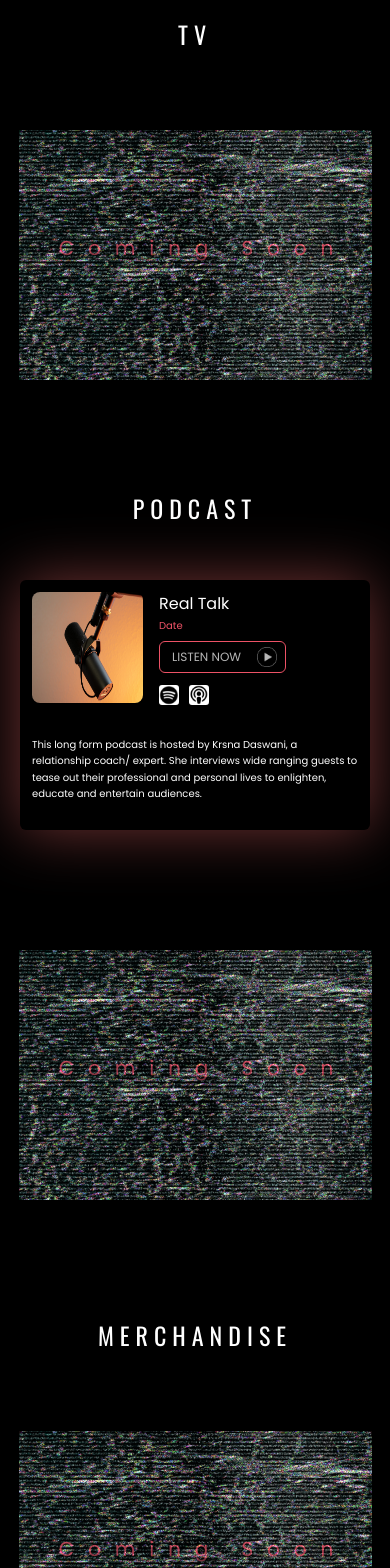
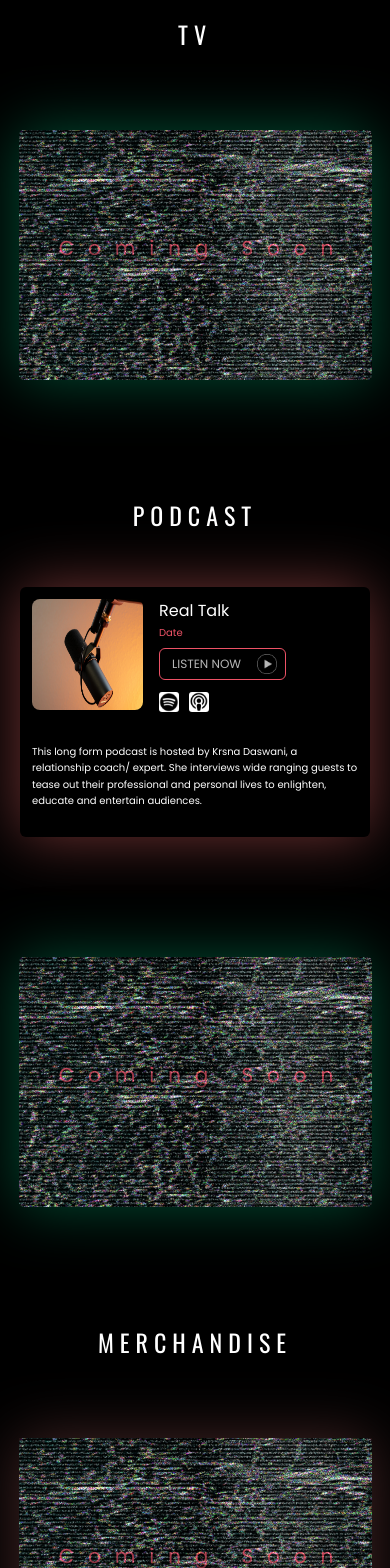
Before and after one commit to Ashutoshkr23/boys-played-well, a Next.js app: page / in a window 390 px wide. Shown: the part 1700-3268 px from the top of the page. Built offline with nearby package versions, Linux system fonts and the light colour scheme.

Commit message:
Drop-shadow added for mobile view

```diff
--- a/src/Component/Merchandise.jsx
+++ b/src/Component/Merchandise.jsx
@@ -17,7 +17,9 @@ function Merchandise() {
           <div className='md:hidden'>
               <div className=' flex flex-col my-28 text-white items-center '>
                   <h1 className='text-2xl mb-20 font-oswald tracking-light'>MERCHANDISE</h1>
+                  <div className="drop-shadow-red-1 " >
                   <Image height={250} width={353} className="drop-shadow-red-1 " src="/assets/Images/TV/ComingSoon.png" alt="" />
+                  </div>
               </div>
           </div>
 
--- a/src/Component/Podcast.jsx
+++ b/src/Component/Podcast.jsx
@@ -22,7 +22,9 @@ function Podcast() {
         </div>
         </div>
         <div className='md:hidden'>
-        <Image height={250} width={353} className="drop-shadow-green-1" src="/assets/Images/TV/ComingSoon.png" alt=""  />
+          <div className="drop-shadow-green-1">
+        <Image height={250} width={353}  src="/assets/Images/TV/ComingSoon.png" alt=""  />
+          </div>
         </div>
       </div>
     </div>
--- a/src/Component/Tv.jsx
+++ b/src/Component/Tv.jsx
@@ -17,7 +17,9 @@ function Tv() {
       <div className='md:hidden'>
         <div className=' flex flex-col my-28 text-white items-center '>
           <h1 className='text-2xl mb-20 font-oswald tracking-light'>TV</h1>
-          <Image height={250} width={353} className="drop-shadow-green-1" src="/assets/Images/TV/ComingSoon.png" alt="" />
+          <div className="drop-shadow-green-1">
+          <Image height={250} width={353}  src="/assets/Images/TV/ComingSoon.png" alt="" />
+          </div>
         </div>
       </div>
     </div>
```
